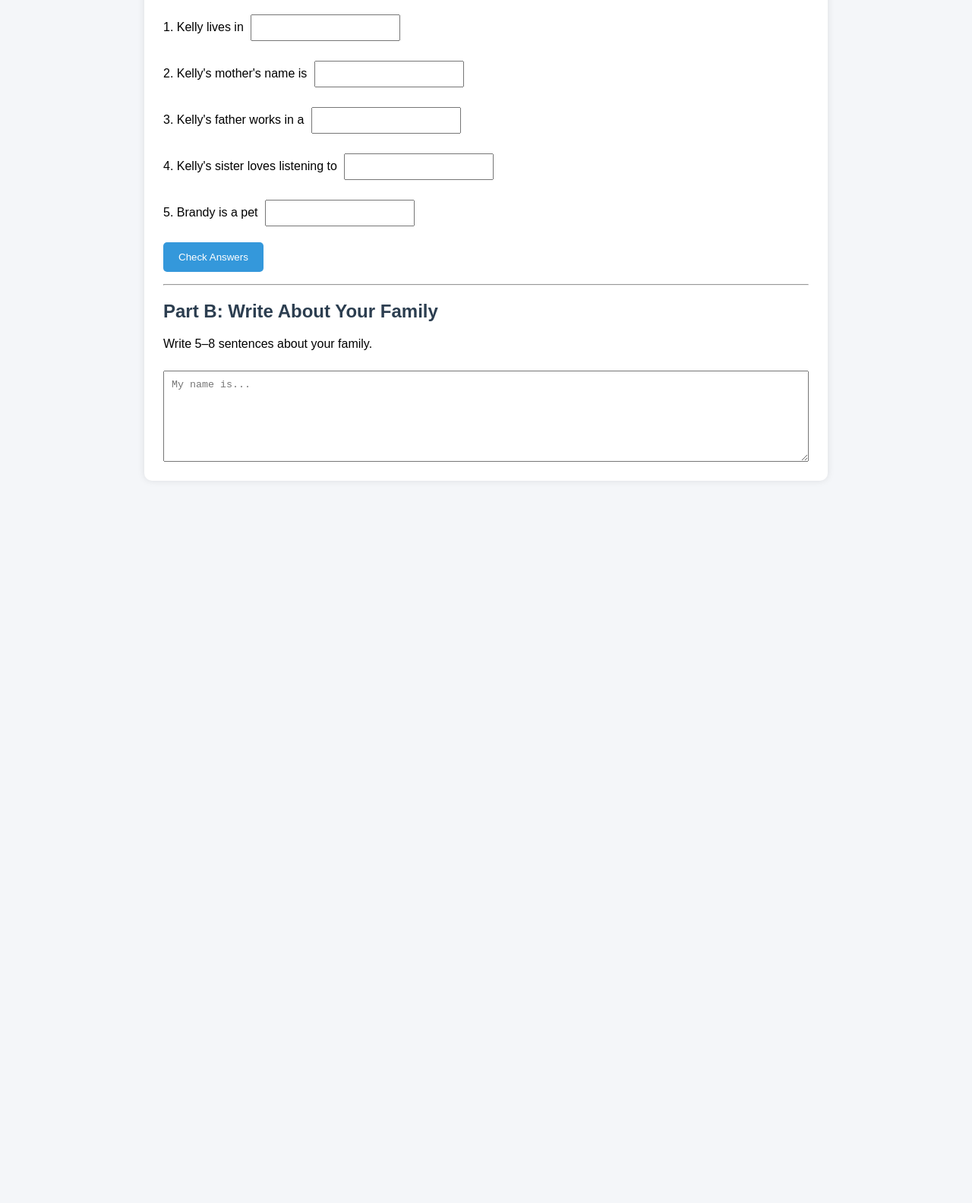
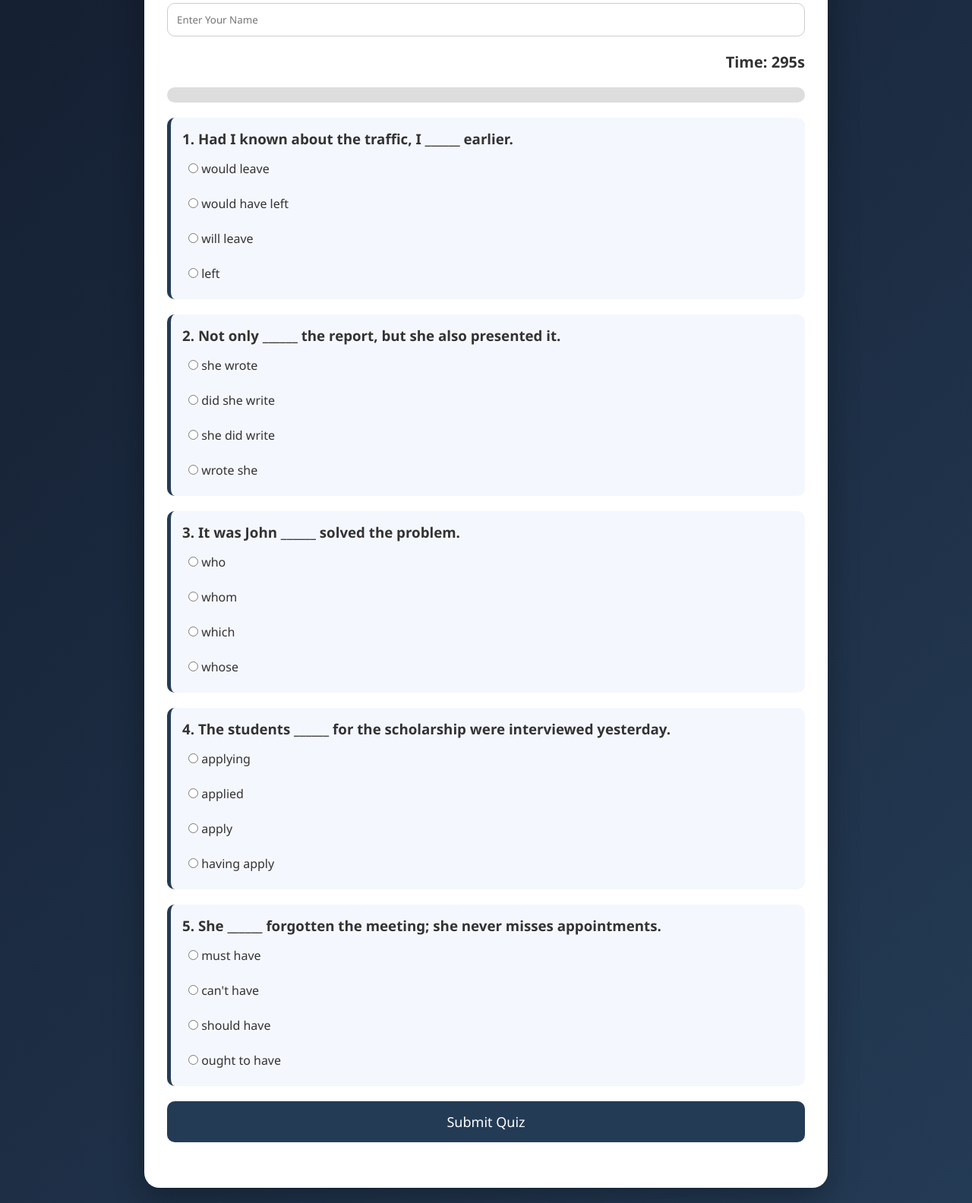
Before and after one commit to rhdyt789-cyber/advance-grammar, a plain HTML site: page index.html in a window 1280 px wide. Shown: the part 109-1693 px from the top of the page at 76% size. Before the commit the page ends 800 px from the top, so only its background shows below. Drawn offline with Linux system fonts and the light colour scheme.

Commit message:
Update index.html

```diff
--- a/index.html
+++ b/index.html
@@ -3,60 +3,100 @@
 <head>
 <meta charset="UTF-8">
 <meta name="viewport" content="width=device-width, initial-scale=1.0">
-<title>About My Family - Writing Exercise</title>
+<title>Advanced Grammar Challenge</title>
 
 <style>
+*{
+margin:0;
+padding:0;
+box-sizing:border-box;
+font-family:Segoe UI,sans-serif;
+}
+
 body{
-    font-family: Arial, sans-serif;
-    max-width: 900px;
-    margin: auto;
-    padding: 20px;
-    background:#f4f6f9;
+background:linear-gradient(135deg,#141e30,#243b55);
+padding:20px;
+color:#333;
 }
 
 .container{
+max-width:900px;
+margin:auto;
 background:white;
-    padding:25px;
-    border-radius:10px;
-    box-shadow:0 0 10px rgba(0,0,0,.1);
+padding:30px;
+border-radius:20px;
+box-shadow:0 15px 40px rgba(0,0,0,.3);
 }
 
-h1,h2{
-    color:#2c3e50;
+h1{
+text-align:center;
+margin-bottom:20px;
 }
 
-textarea{
+input[type=text]{
 width:100%;
-    min-height:120px;
-    padding:10px;
-    margin-top:10px;
+padding:12px;
+margin-bottom:20px;
+border-radius:10px;
+border:1px solid #ccc;
 }
 
-input{
+.progress-container{
+background:#ddd;
+height:20px;
+border-radius:20px;
+margin-bottom:20px;
+}
+
+.progress-bar{
+height:100%;
+width:0%;
+background:#4caf50;
+border-radius:20px;
+transition:.3s;
+}
+
+.timer{
+text-align:right;
+font-size:20px;
+font-weight:bold;
+margin-bottom:20px;
+}
+
+.question{
+background:#f5f7ff;
+padding:15px;
+margin-bottom:20px;
+border-left:5px solid #243b55;
+border-radius:10px;
+}
+
+.option{
+display:block;
 padding:8px;
-    margin:5px;
+margin-top:8px;
+cursor:pointer;
 }
 
 button{
-    background:#3498db;
+width:100%;
+padding:15px;
+background:#243b55;
 color:white;
+font-size:18px;
 border:none;
-    padding:12px 20px;
-    border-radius:5px;
+border-radius:10px;
 cursor:pointer;
 }
 
 button:hover{
-    background:#2980b9;
+opacity:.9;
 }
 
-.correct{
-    color:green;
-    font-weight:bold;
-}
-
-.wrong{
-    color:red;
+#result{
+margin-top:30px;
+text-align:center;
+font-size:24px;
 font-weight:bold;
 }
 </style>
@@ -65,63 +105,150 @@ button:hover{
 
 <div class="container">
 
-<hr>
+<h1>Advanced Grammar Challenge</h1>
 
-<h2>Part A: Fill in the blanks</h2>
+<input type="text" id="studentName" placeholder="Enter Your Name">
 
-<p>1. Kelly lives in
-<input id="q1"></p>
+<div class="timer">
+Time: <span id="time">300</span>s
+</div>
 
-<p>2. Kelly's mother's name is
-<input id="q2"></p>
+<div class="progress-container">
+<div class="progress-bar" id="progressBar"></div>
+</div>
 
-<p>3. Kelly's father works in a
-<input id="q3"></p>
+<form id="quiz">
 
-<p>4. Kelly's sister loves listening to
-<input id="q4"></p>
+<div class="question">
+<h3>1. Had I known about the traffic, I ______ earlier.</h3>
+<label class="option"><input type="radio" name="q1" value="a"> would leave</label>
+<label class="option"><input type="radio" name="q1" value="b"> would have left</label>
+<label class="option"><input type="radio" name="q1" value="c"> will leave</label>
+<label class="option"><input type="radio" name="q1" value="d"> left</label>
+</div>
 
-<p>5. Brandy is a pet
-<input id="q5"></p>
+<div class="question">
+<h3>2. Not only ______ the report, but she also presented it.</h3>
+<label class="option"><input type="radio" name="q2" value="a"> she wrote</label>
+<label class="option"><input type="radio" name="q2" value="b"> did she write</label>
+<label class="option"><input type="radio" name="q2" value="c"> she did write</label>
+<label class="option"><input type="radio" name="q2" value="d"> wrote she</label>
+</div>
 
-<button onclick="checkAnswers()">Check Answers</button>
+<div class="question">
+<h3>3. It was John ______ solved the problem.</h3>
+<label class="option"><input type="radio" name="q3" value="a"> who</label>
+<label class="option"><input type="radio" name="q3" value="b"> whom</label>
+<label class="option"><input type="radio" name="q3" value="c"> which</label>
+<label class="option"><input type="radio" name="q3" value="d"> whose</label>
+</div>
 
-<p id="result"></p>
+<div class="question">
+<h3>4. The students ______ for the scholarship were interviewed yesterday.</h3>
+<label class="option"><input type="radio" name="q4" value="a"> applying</label>
+<label class="option"><input type="radio" name="q4" value="b"> applied</label>
+<label class="option"><input type="radio" name="q4" value="c"> apply</label>
+<label class="option"><input type="radio" name="q4" value="d"> having apply</label>
+</div>
 
-<hr>
+<div class="question">
+<h3>5. She ______ forgotten the meeting; she never misses appointments.</h3>
+<label class="option"><input type="radio" name="q5" value="a"> must have</label>
+<label class="option"><input type="radio" name="q5" value="b"> can't have</label>
+<label class="option"><input type="radio" name="q5" value="c"> should have</label>
+<label class="option"><input type="radio" name="q5" value="d"> ought to have</label>
+</div>
 
-<h2>Part B: Write About Your Family</h2>
+<button type="button" onclick="submitQuiz()">Submit Quiz</button>
 
-<p>Write 5–8 sentences about your family.</p>
+</form>
 
-<textarea placeholder="My name is..."></textarea>
+<div id="result"></div>
 
 </div>
 
 <script>
-function checkAnswers(){
+
+const answers = {
+q1:"b",
+q2:"b",
+q3:"a",
+q4:"a",
+q5:"b"
+};
+
+let timeLeft = 300;
+
+const timer = setInterval(() => {
+timeLeft--;
+document.getElementById("time").innerText = timeLeft;
+
+if(timeLeft <= 0){
+clearInterval(timer);
+submitQuiz();
+}
+},1000);
+
+document.querySelectorAll("input[type=radio]").forEach(input=>{
+input.addEventListener("change",updateProgress);
+});
+
+function updateProgress(){
+
+const totalQuestions = 5;
+
+let answered = 0;
+
+for(let i=1;i<=5;i++){
+if(document.querySelector(`input[name=q${i}]:checked`)){
+answered++;
+}
+}
+
+document.getElementById("progressBar").style.width =
+(answered/totalQuestions)*100 + "%";
+}
+
+function submitQuiz(){
+
+clearInterval(timer);
 
 let score = 0;
 
-const answers = {
-q1:"california",
-q2:"carmen",
-q3:"bank",
-q4:"music",
-q5:"dog"
-};
+for(let q in answers){
 
-for(let id in answers){
-let user = document.getElementById(id).value.trim().toLowerCase();
+const selected =
+document.querySelector(`input[name="${q}"]:checked`);
 
-if(user === answers[id]){
+if(selected && selected.value === answers[q]){
 score++;
 }
 }
 
+const name =
+document.getElementById("studentName").value || "Student";
+
+let level;
+
+if(score === 5){
+level = "Excellent";
+}
+else if(score >= 3){
+level = "Good";
+}
+else{
+level = "Needs More Practice";
+}
+
 document.getElementById("result").innerHTML =
-"You got " + score + " out of 5 correct!";
+`
+<h2>Certificate of Completion</h2>
+<p>${name}</p>
+<p>Score: ${score}/5</p>
+<p>${level}</p>
+`;
 }
+
 </script>
 
 </body>
```
Lines whose indentation alone changed are shown as unchanged.
